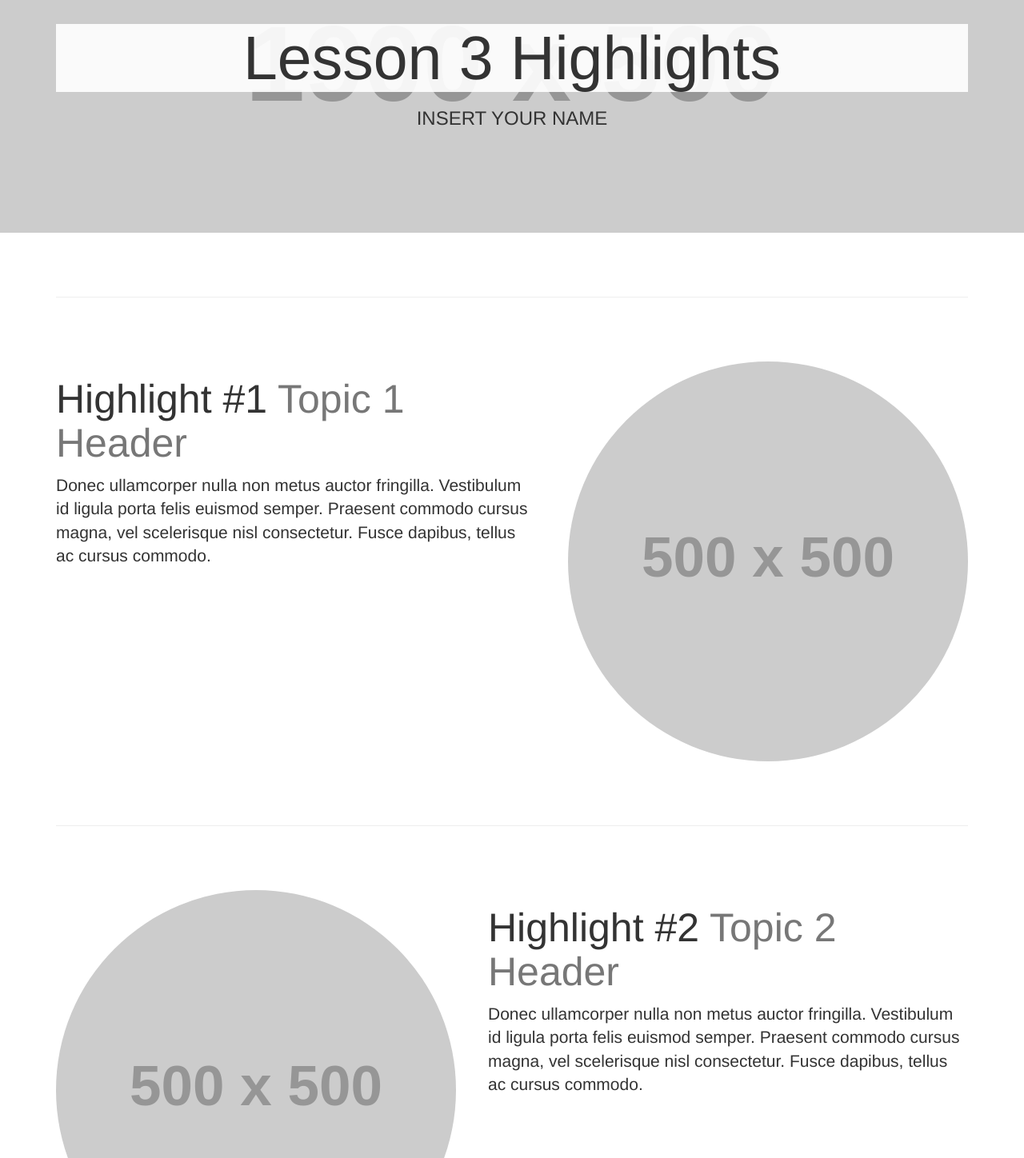
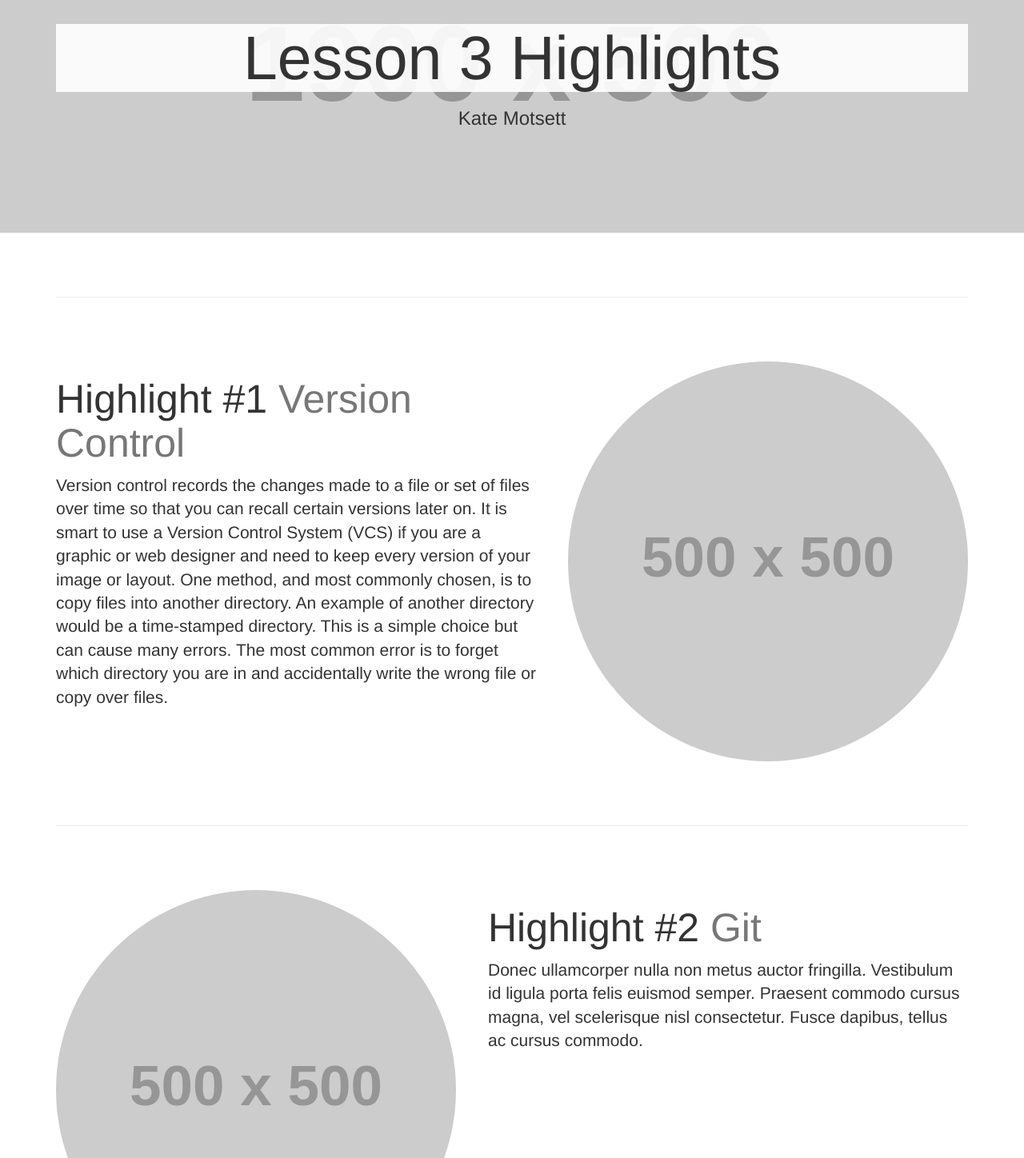
Before and after one commit to katemotsett/lesson3_VersionControl, a plain HTML site: page Lesson3_Highlights_/index.html in a window 1280 px wide. Shown: the part 160-1608 px from the top of the page at 80% size. Drawn offline with Linux system fonts and the light colour scheme; placeholder pictures from the web are drawn by us.

Commit message:
Lesson 3 final commit

```diff
--- a/Lesson3_Highlights_/index.html
+++ b/Lesson3_Highlights_/index.html
@@ -9,7 +9,7 @@
     <meta name="description" content="">
     <meta name="author" content="">
 
-    <title>INSERT YOUR NAME</title>
+    <title>Kate Motsett</title>
 
     <!-- Bootstrap Core CSS -->
     <link href="css/bootstrap.min.css" rel="stylesheet">
@@ -65,7 +65,7 @@
         <div class="headline">
             <div class="container">
                 <h2>Lesson 3 Highlights</h2>
-                <h3>INSERT YOUR NAME</h3>
+                <h3>Kate Motsett</h3>
             </div>
         </div>
     </header>
@@ -79,9 +79,9 @@
         <div class="featurette" id="topic1">
             <img class="featurette-image img-circle img-responsive pull-right" src="http://placehold.it/500x500">
             <h2 class="featurette-heading">Highlight #1
-                <span class="text-muted">Topic 1 Header</span>
+                <span class="text-muted">Version Control</span>
             </h2>
-            <p class="lead">Donec ullamcorper nulla non metus auctor fringilla. Vestibulum id ligula porta felis euismod semper. Praesent commodo cursus magna, vel scelerisque nisl consectetur. Fusce dapibus, tellus ac cursus commodo.</p>
+            <p class="lead">Version control records the changes made to a file or set of files over time so that you can recall certain versions later on. It is smart to use a Version Control System (VCS) if you are a graphic or web designer and need to keep every version of your image or layout. One method, and most commonly chosen, is to copy files into another directory. An example of another directory would be a time-stamped directory. This is a simple choice but can cause many errors. The most common error is to forget which directory you are in and accidentally write the wrong file or copy over files.</p>
         </div>
 
         <hr class="featurette-divider">
@@ -90,7 +90,7 @@
         <div class="featurette" id="topic2">
             <img class="featurette-image img-circle img-responsive pull-left" src="http://placehold.it/500x500">
             <h2 class="featurette-heading">Highlight #2
-                <span class="text-muted">Topic 2 Header</span>
+                <span class="text-muted">Git</span>
             </h2>
             <p class="lead">Donec ullamcorper nulla non metus auctor fringilla. Vestibulum id ligula porta felis euismod semper. Praesent commodo cursus magna, vel scelerisque nisl consectetur. Fusce dapibus, tellus ac cursus commodo.</p>
         </div>
```
